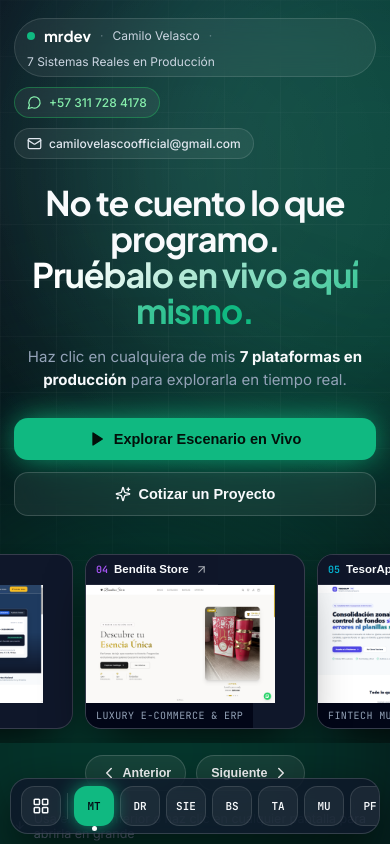
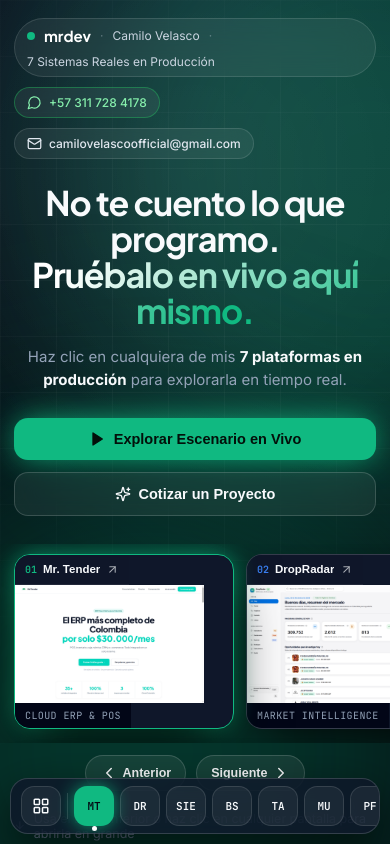
Before and after one commit to CristhDevv/mrdev-portafolio, a React (Vite) app: page / in a window 390 px wide. Shown: the top 844 px of the page. Built offline with nearby package versions, Linux system fonts and the light colour scheme.

Commit message:
feat: portafolio interactivo mrdev en produccion

```diff
--- a/src/index.css
+++ b/src/index.css
@@ -1247,8 +1247,13 @@ body {
 
   /* Convert 3D fan into a smooth horizontal swipeable deck on mobile */
   .deck-3d-stage {
+    display: flex !important;
+    flex-direction: row !important;
+    justify-content: flex-start !important;
+    align-items: stretch !important;
+    place-items: normal !important;
+    width: calc(100% + 28px);
     height: auto;
-    display: block;
     transform: none !important;
     margin: 0 -14px 12px;
     padding: 10px 14px 14px;
@@ -1288,7 +1293,10 @@ body {
     width: max-content;
     height: auto;
     display: flex;
+    flex-shrink: 0;
     gap: 12px;
+    margin: 0;
+    transform: none !important;
     transform-style: flat;
   }
 
```
